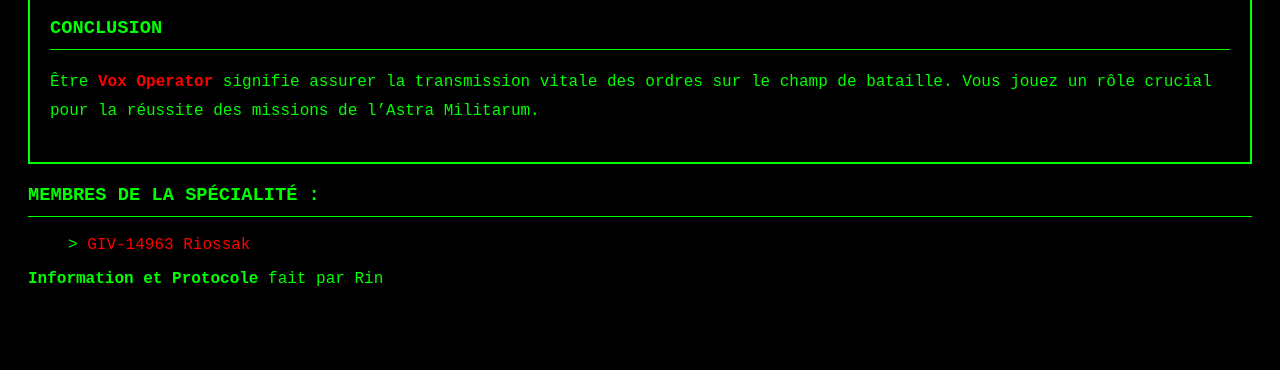
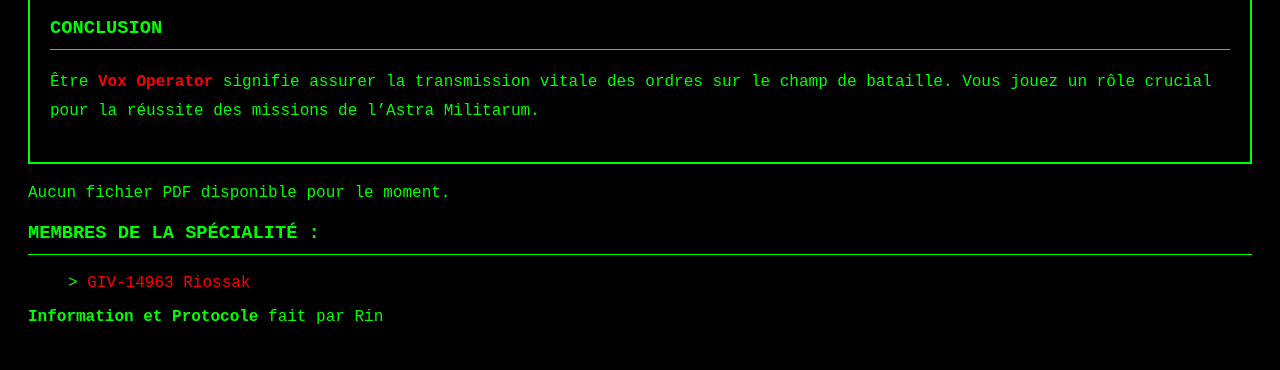
Before and after one commit to Ist4lri/639_Site_Web, a PHP site: page /php/vox.php in a window 1280 px wide. Shown: the part 973-1343 px from the top of the page. Before the commit the page ends 1259 px from the top, so only its background shows below. Run offline with PHP 8.4, Linux system fonts and the light colour scheme; a user stored in the database is signed in; data comes from the database, SQL or seed files in the repository.

Commit message:
Update vox.php

```diff
--- a/php/vox.php
+++ b/php/vox.php
@@ -59,15 +59,15 @@ $stmt = $pdo->prepare("SELECT spe_id, gerance FROM utilisateurs WHERE id = :id")
 $stmt->execute(['id' => $idUtilisateur]);
 $utilisateur = $stmt->fetch(PDO::FETCH_ASSOC);
 
-if ($utilisateur && $utilisateur['spe_id'] == 4 && in_array($utilisateur['gerance'], [1, 2])) {
-
-    // Chemin vers le fichier vox.pdf
-    $filePath = __DIR__ . '/pdf/vox.pdf';
+ $filePath = __DIR__ . '/pdf/vox.pdf';
     if (file_exists($filePath)) {
         echo "<p>Un fichier PDF Vox est disponible : <a href='pdf/vox.pdf' target='_blank'>Afficher</a></p>";
     } else {
         echo "<p>Aucun fichier PDF disponible pour le moment.</p>";
     }
+
+if ($utilisateur && $utilisateur['spe_id'] == 4 && in_array($utilisateur['gerance'], [1, 2])) {
+
 
     ?>
     <h2>Upload du fichier PDF</h2>
```
